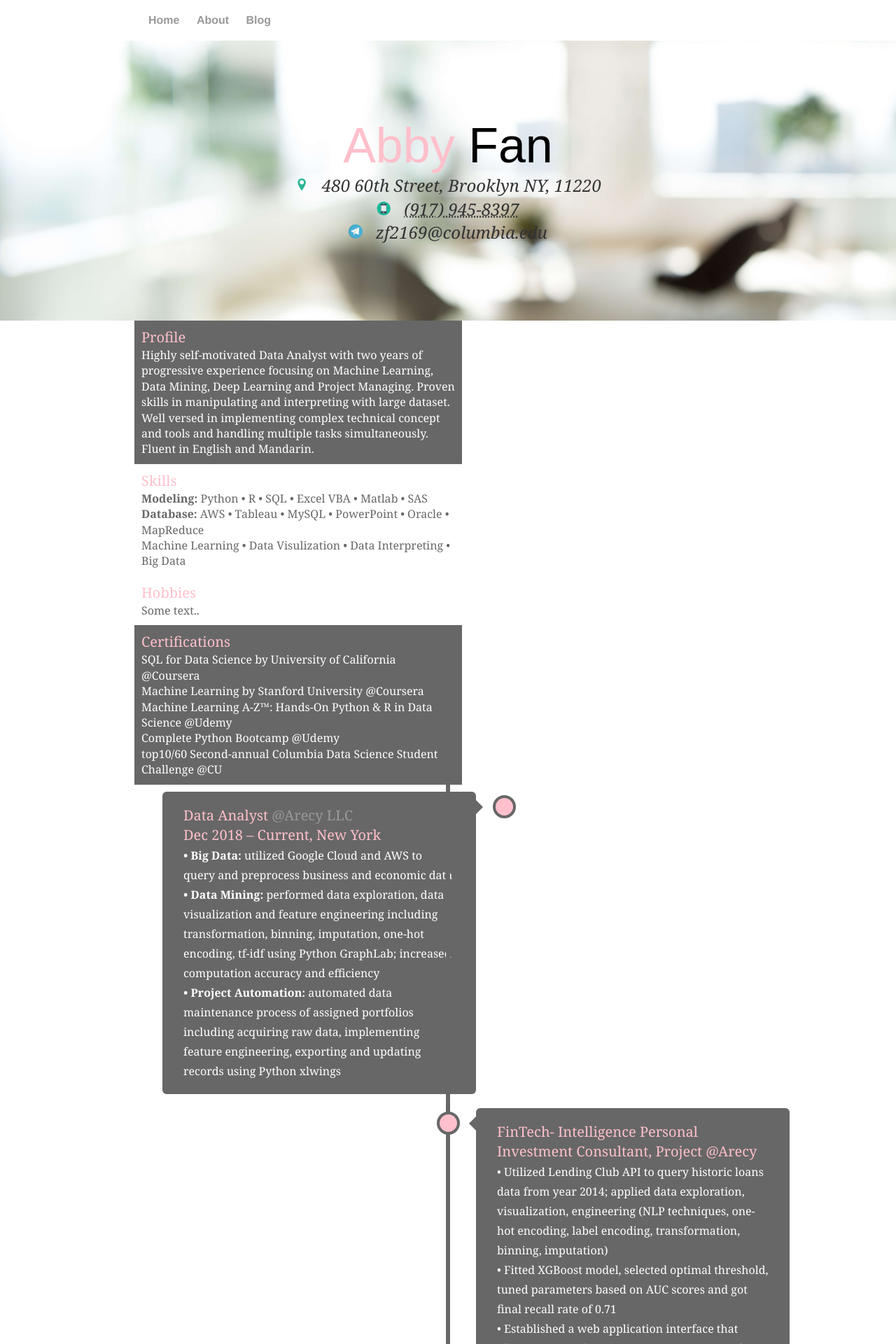
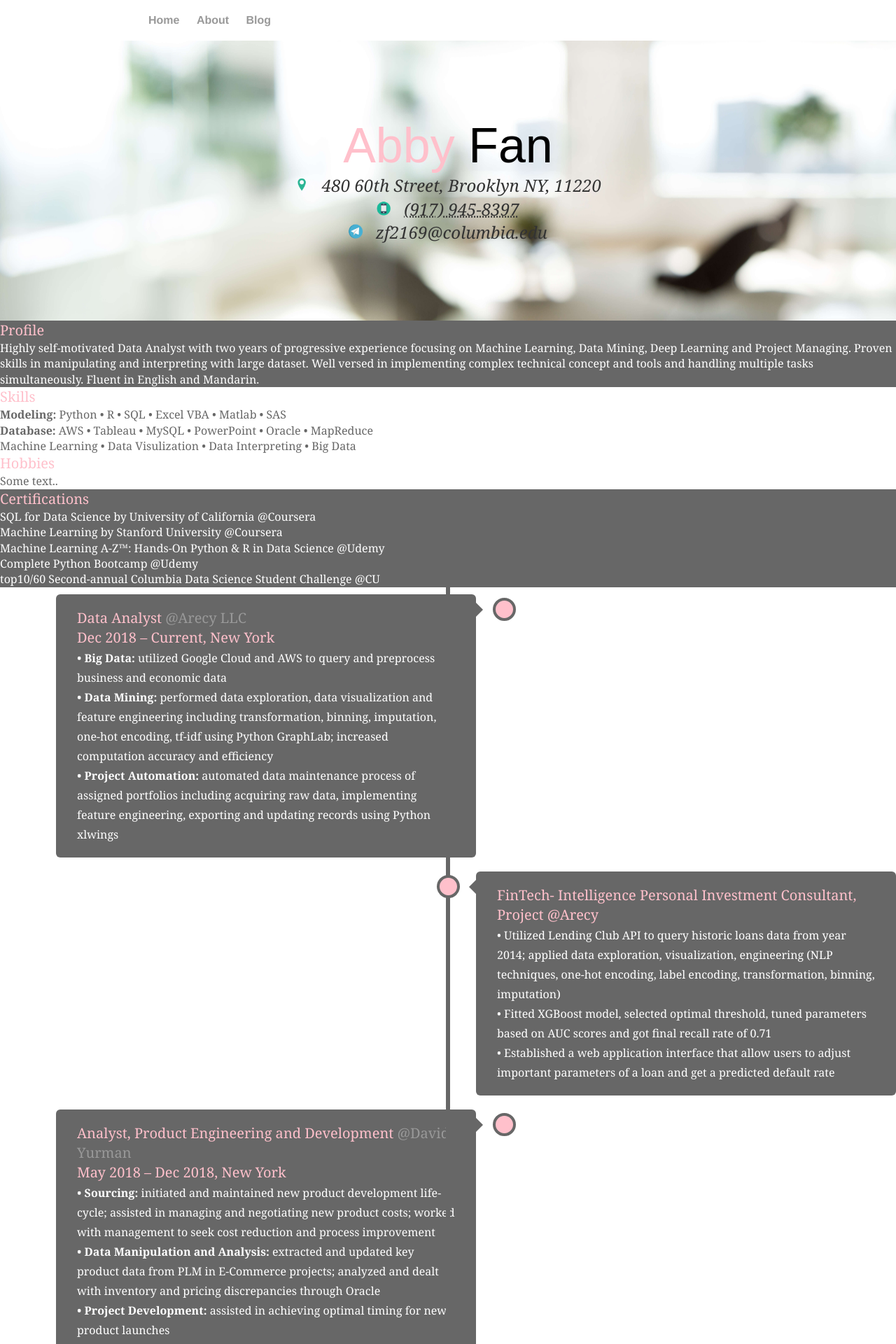
Before and after one commit to zf2169/zf2169.github.io, a Jekyll site: the page built from cv/index.html, in a window 1280 px wide. Shown: the top 1920 px of the page at 70% size. Built offline with Jekyll 4.4.1, drawn with Linux system fonts in a browser that asks for light colours.

Commit message:
Update index.html

```diff
--- a/cv/index.html
+++ b/cv/index.html
@@ -16,10 +16,7 @@ title: CV of Abby
 			</p1>
 		</div>
 	</div>
-</background>
 
-
-<div class="cv">
   <div class="row">
 	<div class="column" style="background-color:#676767;">
 		<cv-title> Profile <br> </cv-title>
@@ -35,9 +32,6 @@ title: CV of Abby
 			Machine Learning • Data Visulization • Data Interpreting • Big Data
 		</cv-content>
   	</div>
-  </div>
-
-  <div class="row">
 	<div class="column" style="background-color:white;">
 		<cv-title> Hobbies <br> </cv-title>
     		<cv-content style="color: #676767"> Some text.. </cv-content>
@@ -178,4 +172,4 @@ title: CV of Abby
 
 
 </div>
-</div>
+</background>
```
